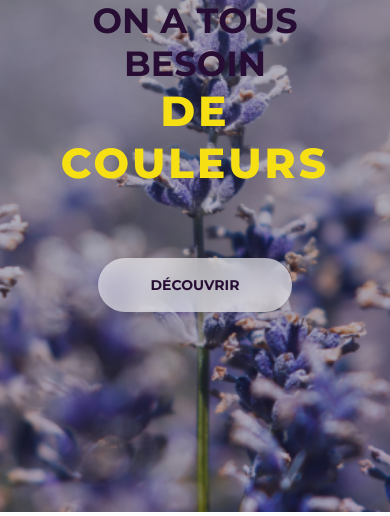
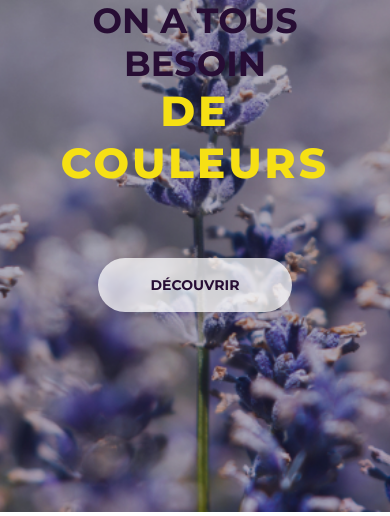
Before and after one commit to anastasiiaal/Vaucluse, a PHP site: page / in a window 390 px wide; the page is wider, and only the part inside the window is pictured. Shown: the part 551-1067 px from the top of that part. Run offline with PHP 8.4, Linux system fonts and the light colour scheme.

Commit message:
:purple_heart: lil z-index bug fixed

```diff
--- a/main.css
+++ b/main.css
@@ -262,8 +262,7 @@ footer {
 
 .offer__text a {
     padding: 18px 53px;
-    background-color: #ffffff99;
-    backdrop-filter: blur(10px);
+    background-color: #ffffffbb;
     color: #270D34;
     text-transform: uppercase;
     font-size: 14px;
@@ -275,7 +274,7 @@ footer {
 }
 
 .offer__text a:hover {
-    background-color: #ffffffcc;
+    background-color: #ffffffdd;
     box-shadow: 0px 0px 12px -2px #ffffff80;
 }
 
@@ -781,10 +780,6 @@ footer {
 
     /* index.html */
 
-    .offer__text > a#overlayed {
-        z-index: 0 !important;
-    }
-
     .offer__text h1 span {
         font-size: 42px;
     }
```
